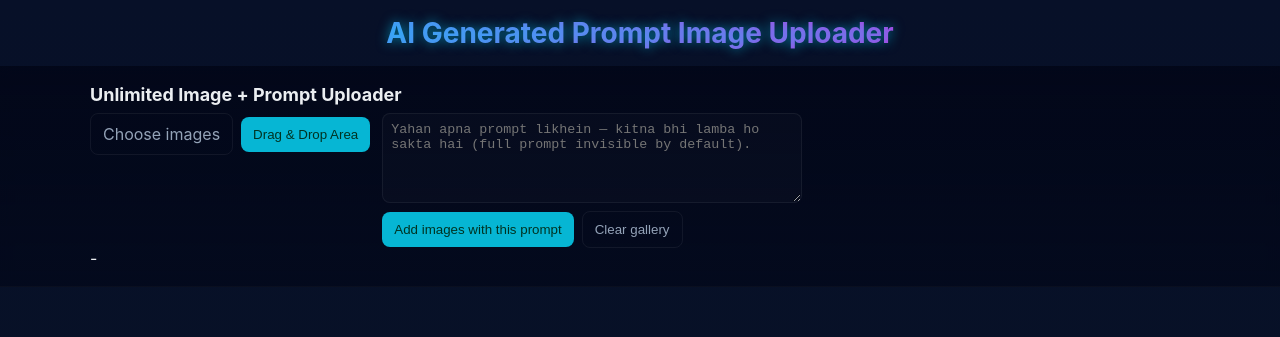
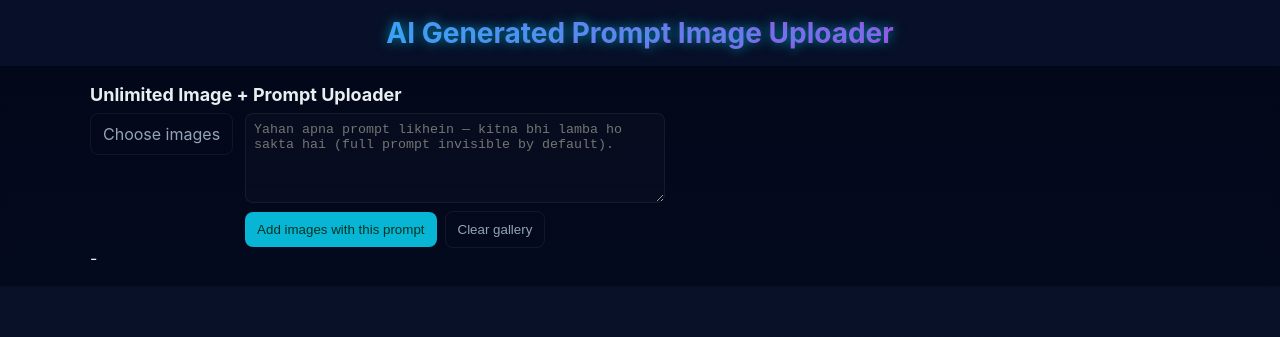
Before and after one commit to madanHTML/ai-prompt, a website: page index.html in a window 1280 px wide. Shown: the top 337 px of the page. Drawn offline with Linux system fonts and the light colour scheme; no server answers.

Commit message:
Update index.html

```diff
--- a/index.html
+++ b/index.html
@@ -27,7 +27,7 @@
     body{margin:0;font-family:Inter,Segoe UI,Roboto,system-ui,-apple-system,Arial;background:linear-gradient(180deg,#071028 0%, #081226 100%);color:#ebeef1;min-height:100vh}
 
     /* Sticky form at top */
-    .top-form{position:sticky;top:0;z-index:30;padding:18px;background:linear-gradient(180deg,rgba(2,6,23,0.85),rgba(2,6,23,0.6));backdrop-filter:blur(6px);border-bottom:1px solid rgba(255,255,255,0.03); }
+    .top-form{position:sticky;top:0;z-index:0;padding:18px;background:linear-gradient(180deg,rgba(2,6,23,0.85),rgba(2,6,23,0.6));backdrop-filter:blur(6px);border-bottom:1px solid rgba(255,255,255,0.03); }
     .container{max-width:1100px;margin:0 auto}
     h1{margin:0 0 8px 0;font-size:18px}
     .controls{display:flex;gap:12px;align-items:flex-start}
@@ -149,9 +149,9 @@ footer .footer-content::-webkit-scrollbar-thumb {
       <div class="controls">
         <div class="file-input">
           <label class="btn secondary">Choose images
-            <input id="imageFiles" type="file" accept="image/*" multiple style="display:none" />
+           <!-- <input id="imageFiles" type="file" accept="image/*" multiple style="display:none" />-->
           </label>
-          <button class="btn" id="dropZoneBtn">Drag & Drop Area</button>
+          <!--<button class="btn" id="dropZoneBtn">Drag & Drop Area</button>-->
         </div>
 
        <div style="flex:1;display:flex;flex-direction:column;gap:8px;">
```
